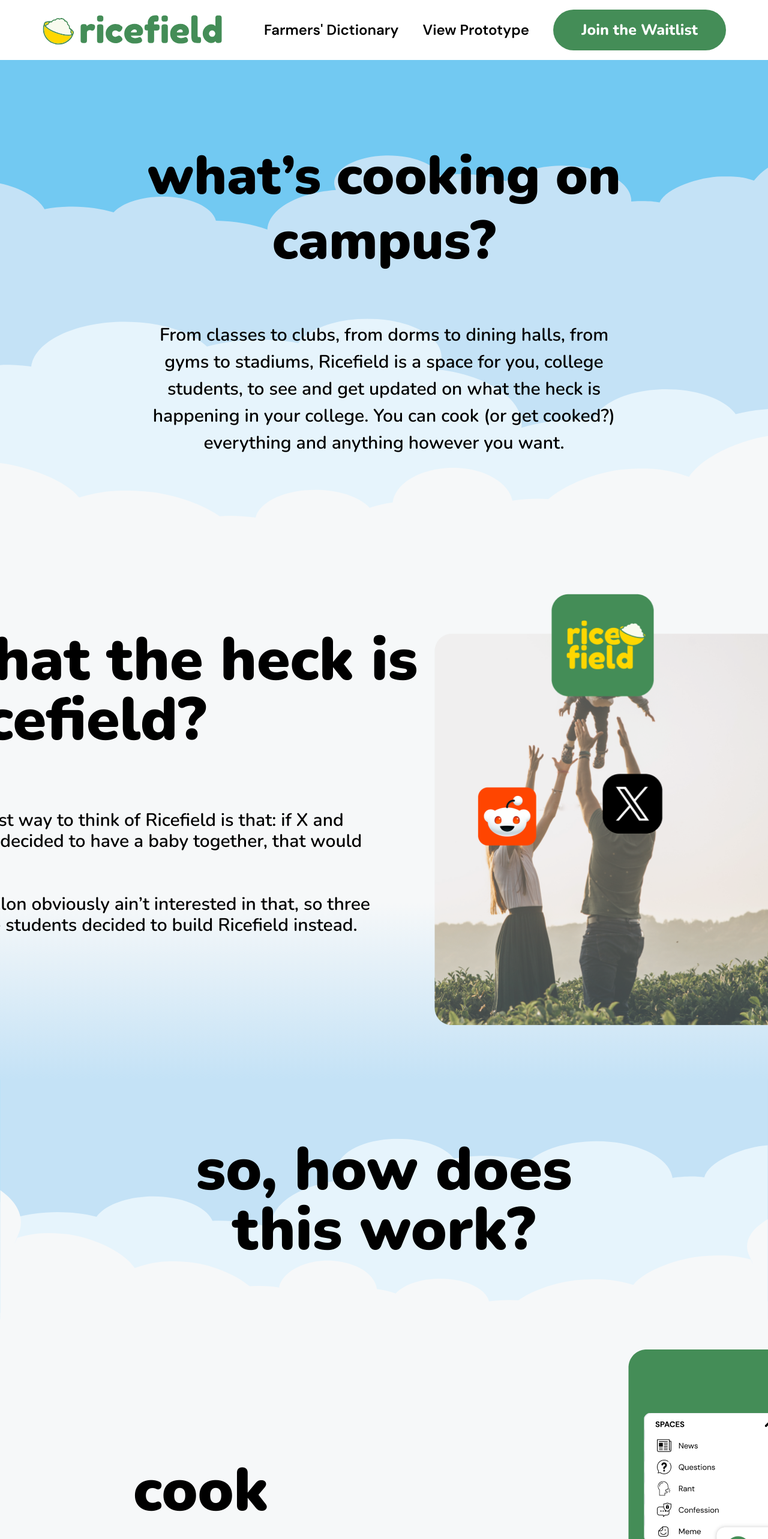
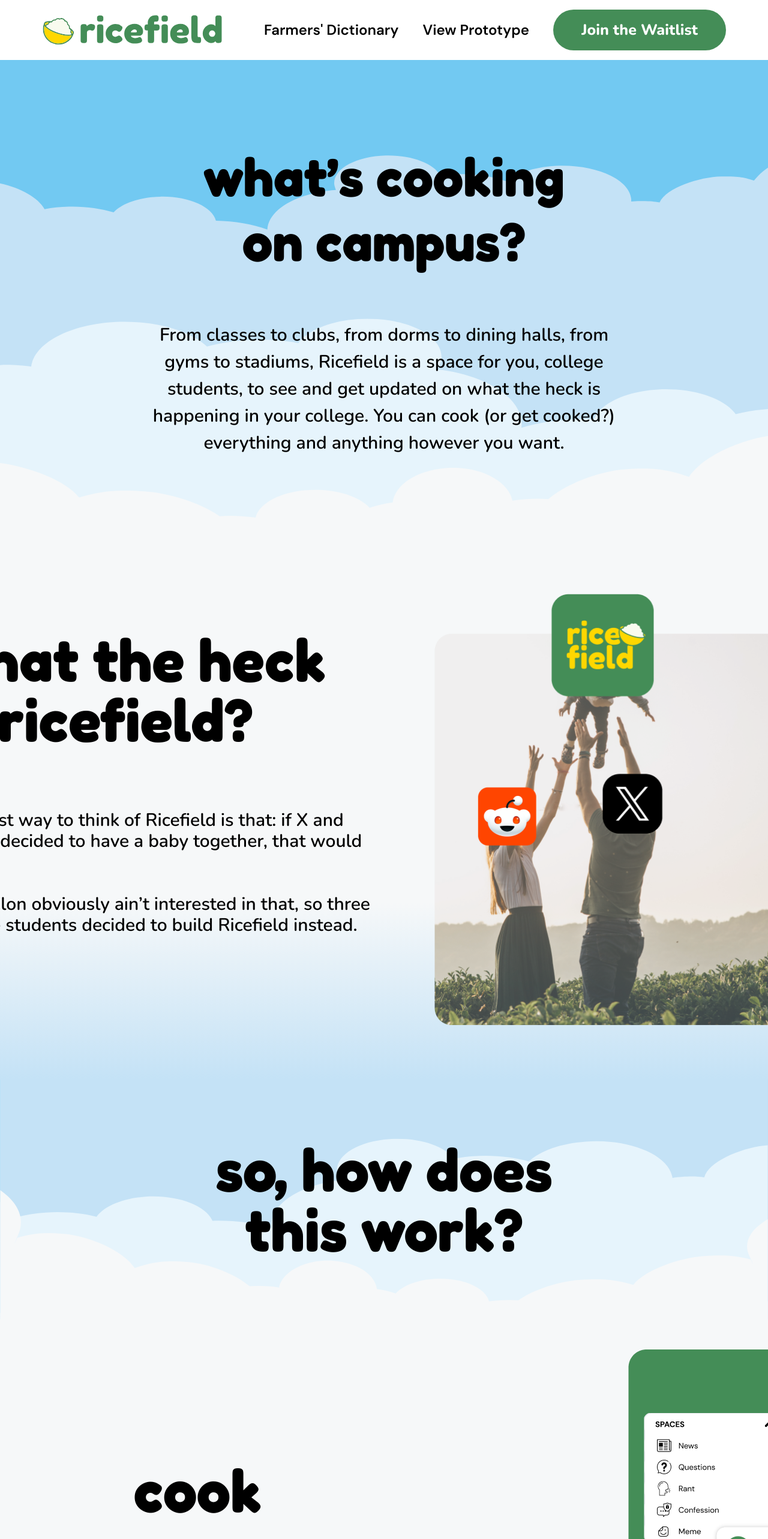
Before and after one commit to doreray/Ricefield_landing, a React (Vite) app: page / in a window 1280 px wide. Shown: the top 2566 px of the page at 60% size. Built offline with nearby package versions, Linux system fonts and the light colour scheme.

Commit message:
Change font of headers to Fredoka

```diff
--- a/src/LandingFrame.module.css
+++ b/src/LandingFrame.module.css
@@ -46,10 +46,11 @@ body {
     align-items: center;
     justify-content: center;
     width: 100%; /* Responsive width */
-    max-width: 800px;
+    max-width: 700px;
     font-weight: 1000;
     font-size: 90px;
     text-align: center;
+    font-family: Fredoka;
 }
 
 /* Wrapper with flexible dimensions */
@@ -115,8 +116,9 @@ body {
     line-height: 100px;
     display: flex;
     align-items: center;
-    width: 800px;
+    width: 700px;
     font-weight: 1000;
+    font-family: Fredoka;
 }
 .whatTheHeckIsRicefieldWrapper {
     align-self: stretch;
@@ -182,11 +184,12 @@ body {
 }
 .soHowDoesThisWorkWrapper {
     margin:0;
-    width: 800px;
+    width: 700px;
     position: relative;
 }
 .soHowDoes {
     font-weight: 1000;
+    font-family: Fredoka;
 }
 .slide31 {
     align-self: stretch;
@@ -211,6 +214,7 @@ body {
     left: 0px;
     line-height: 100px;
     font-weight: 1000;
+    font-family: Fredoka;
 }
 .cookWrapper {
     width: 242px;
@@ -417,12 +421,14 @@ body {
 .votes {
     line-height: 100px;
     font-weight: 1000;
+    font-family: Fredoka;
 }
 
 .cookClasses{
     position: relative;
     line-height: 100px;
     font-weight: 1000;
+    font-family: Fredoka;
     width: 800px;
 }
 .groupDiv {
@@ -537,12 +543,17 @@ body {
     position: relative;
     height: 300px;
     font-weight: 1000;
+    display: flex;
+    flex-direction: column;
+    justify-content: center;
+    align-items: center;
 }
 .weAreLaunching{
     position: relative;
     line-height: 100px;
     font-weight: 1000;
-    width: 1000px;
+    width: 800px;
+    font-family: Fredoka;
 }
 .itsGonnaBeLitToBeOneOfWrapper {
     width: 600px;
```
